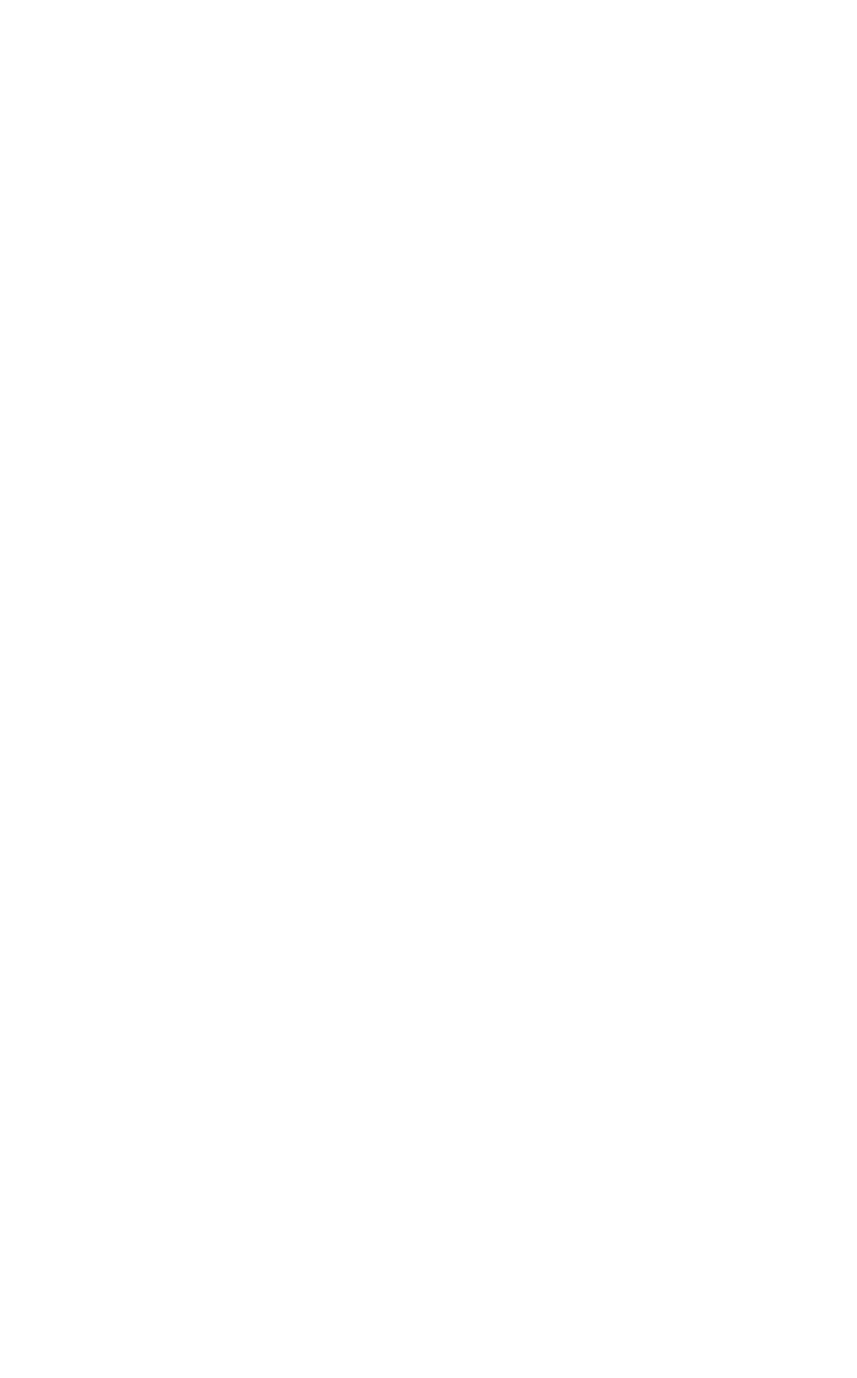
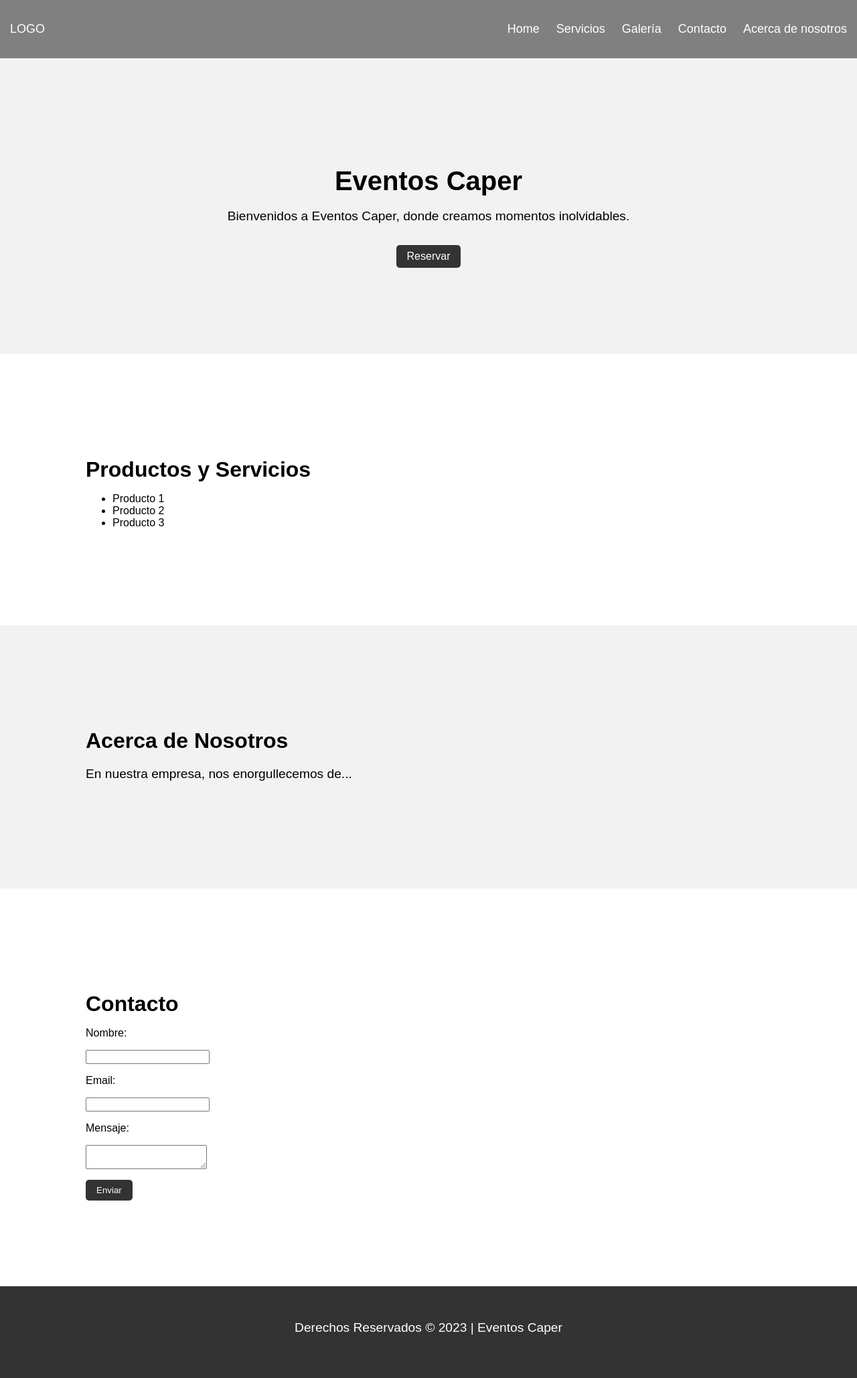
Before and after one commit to Ing-Matos/Proyect-IngSoft, a plain HTML site: page index.html in a window 1280 px wide. Shown: the whole page at 67% size. Before the commit the page ends 800 px from the top, so only its background shows below. Drawn offline with Linux system fonts and the light colour scheme.

Commit message:
Subida del maquetado principal

```diff
--- a/CSS/style.css
+++ b/CSS/style.css
@@ -0,0 +1,140 @@
+/* Estilos generales */
+body {
+    font-family: Arial, sans-serif;
+    margin: 0;
+    padding: 0;
+}
+
+.container {
+    width: 80%;
+    max-width: 1200px;
+    margin: 0 auto;
+    padding: 0 15px;
+}
+nav {
+    display: flex;
+    flex-wrap: wrap;
+    align-items: center;
+    justify-content: space-between;
+    font-size: 18px;
+    font-family: sans-serif;
+    padding: 15px;
+    background: gray;
+    }
+    nav a {
+    text-decoration: none;
+    color: white;
+    }
+    .list{
+        display: flex;
+        list-style: none;
+        gap: 25px;
+    }
+
+
+    #toggler, label{
+    display: none;
+    }
+    label i{
+    color: white;
+    }
+
+/* Estilos de la sección de Inicio */
+section#inicio {
+    text-align: center;
+    padding: 8rem 0;
+    background-color: #f2f2f2;
+}
+
+h1 {
+    font-size: 2.5rem;
+    margin-bottom: 1rem;
+}
+
+p {
+    font-size: 1.2rem;
+    margin-bottom: 2rem;
+}
+
+.btn-reserva {
+    display: inline-block;
+    background-color: #333;
+    color: #fff;
+    padding: 0.5rem 1rem;
+    text-decoration: none;
+    border-radius: 5px;
+}
+
+/* Estilos de la sección de Productos */
+section#productos {
+    padding: 8rem 0;
+    background-color: #fff;
+}
+
+h2 {
+    font-size: 2rem;
+    margin-bottom: 1rem;
+}
+
+/* Estilos de la sección Acerca de Nosotros */
+section#acerca {
+    padding: 8rem 0;
+    background-color: #f2f2f2;
+}
+
+/* Estilos de la sección de Contacto */
+section#contacto {
+    padding: 8rem 0;
+    background-color: #fff;
+}
+
+form {
+    margin-top: 1rem;
+}
+
+.formu,
+input,
+textarea {
+    display: block;
+    margin-bottom: 1rem;
+}
+
+button {
+    background-color: #333;
+    color: #fff;
+    padding: 0.5rem 1rem;
+    border: none;
+    border-radius: 5px;
+    cursor: pointer;
+}
+
+/* Estilos del Pie de Página */
+footer {
+    background-color: #333;
+    color: #fff;
+    text-align: center;
+    padding: 2rem 0;
+}
+
+/* Estilos para dispositivos móviles */
+@media screen and (max-width: 768px) {
+    .menu{
+        width: 100%;
+        max-height: 0;
+        overflow: hidden;
+        }
+        label{
+        display: inline-flex;
+        }
+        #toggler:checked~.menu{
+        max-height: 100%;
+        }
+        .list{
+        flex-direction: column;
+        align-items: center;
+        padding: 20px;
+        }
+
+
+
+    }
--- a/index.html
+++ b/index.html
@@ -1,13 +1,96 @@
 <!DOCTYPE html>
 <html lang="en">
-<head>
-    <meta charset="UTF-8">
-    <meta name="viewport" content="width=device-width, initial-scale=1.0">
-    <title>Caper Eventos</title>
-    <link rel="stylesheet" href="css/style.css">
-</head>
-<body>
+  <head>
+    <meta charset="UTF-8" />
+    <meta name="viewport" content="width=device-width, initial-scale=1.0" />
+    <title>Maquetado</title>
+    <link rel="stylesheet" href="/CSS/style.css" />
+    <link
+      rel="stylesheet"
+      href="https://cdnjs.cloudflare.com/ajax/libs/font-awesome/6.4.0/css/all.min.css"
+      integrity="sha512-iecdLmaskl7CVkqkXNQ/ZH/XLlvWZOJyj7Yy7tcenmpD1ypASozpmT/E0iPtmFIB46ZmdtAc9eNBvH0H/ZpiBw=="
+      crossorigin="anonymous"
+      referrerpolicy="no-referrer"
+    />
+  </head>
+  <body>
+    <!-- Navbar -->
+    <nav>
+      <a href="#">LOGO</a>
+      <label for="toggler">
+        <i class="fa fa-bars"></i>
+      </label>
+      <input type="checkbox" id="toggler" name="" />
+      <div class="menu">
+        <ul class="list">
+          <li><a href="#">Home</a></li>
+          <li><a href="#">Servicios</a></li>
+          <li><a href="#">Galería</a></li>
+          <li><a href="#">Contacto</a></li>
+          <li><a href="#">Acerca de nosotros</a></li>
+        </ul>
+      </div>
+    </nav>
+
+    <!-- Sección de Inicio -->
+    <section id="inicio">
+      <div class="container">
+        <div class="video-container">
+          <!-- Aquí iría el código para insertar el video representativo -->
+        </div>
+        <h1>Eventos Caper</h1>
+        <p>Bienvenidos a Eventos Caper, donde creamos momentos inolvidables.</p>
+        <a href="#contacto" class="btn-reserva">Reservar</a>
+      </div>
+    </section>
+
+    <!-- Sección de Productos -->
+    <section id="productos">
+      <div class="container">
+        <h2>Productos y Servicios</h2>
+        <ul>
+          <li>Producto 1</li>
+          <li>Producto 2</li>
+          <li>Producto 3</li>
+          <!-- Agregar más productos aquí -->
+        </ul>
+      </div>
+    </section>
+
+    <!-- Sección Acerca de Nosotros -->
+    <section id="acerca">
+      <div class="container">
+        <h2>Acerca de Nosotros</h2>
+        <p>En nuestra empresa, nos enorgullecemos de...</p>
+      </div>
+    </section>
+
+    <!-- Sección de Contacto -->
+    <section id="contacto">
+      <div class="container">
+        <h2>Contacto</h2>
+        <form action="#" method="post">
+          <label for="nombre" class="formu">Nombre:</label>
+          <input type="text" id="nombre" name="nombre" required />
+
+          <label for="email" class="formu">Email:</label>
+          <input type="email" id="email" name="email" required />
+
+          <label for="mensaje" class="formu">Mensaje:</label>
+          <textarea id="mensaje" name="mensaje" required></textarea>
+
+          <button type="submit">Enviar</button>
+        </form>
+      </div>
+    </section>
+
+    <!-- Pie de Página -->
+    <footer>
+      <div class="container">
+        <p>Derechos Reservados &copy; 2023 | Eventos Caper</p>
+      </div>
+    </footer>
 
     <script type="module" src="JS\app.js"></script>
-</body>
+  </body>
 </html>
```
Also changed, not shown: HTML/galeria.html (added, +11 -0 lines), HTML/servicios.html (renamed from HTML/eventos.html, +1 -3 lines).
